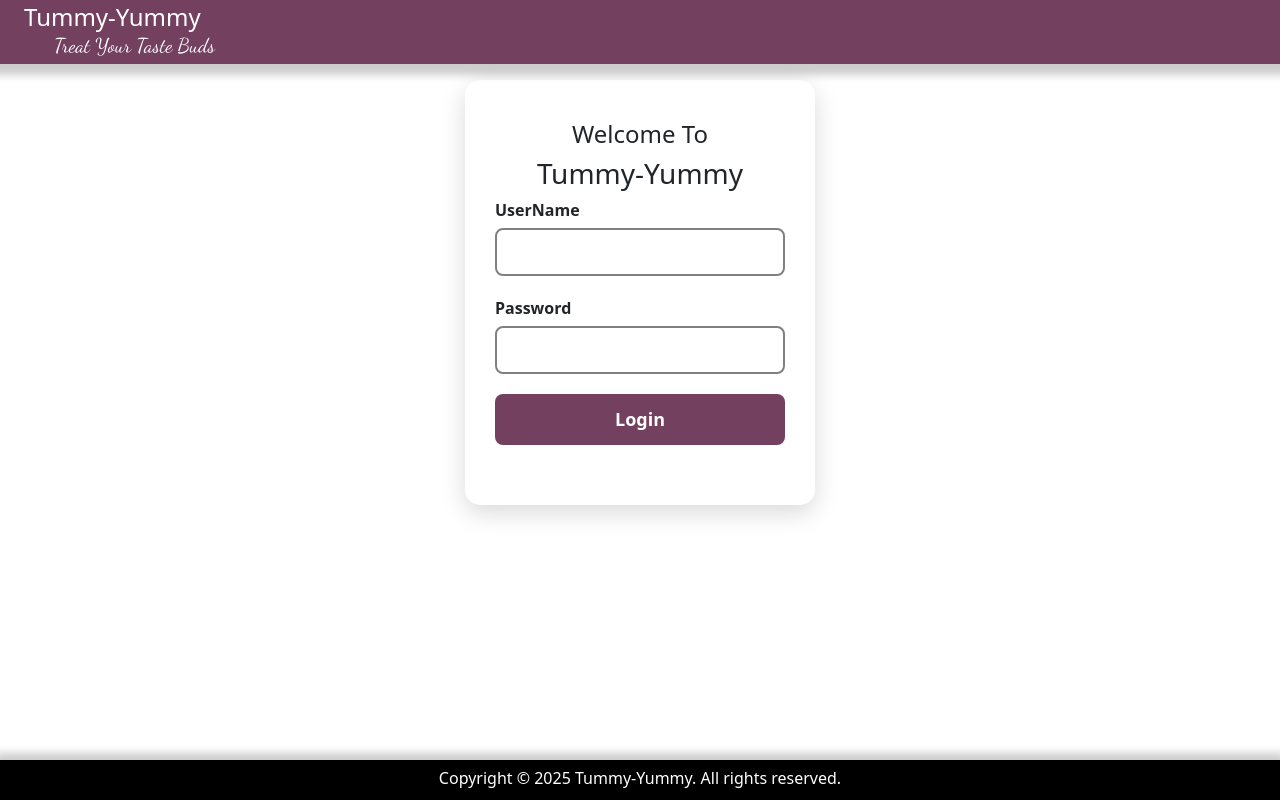
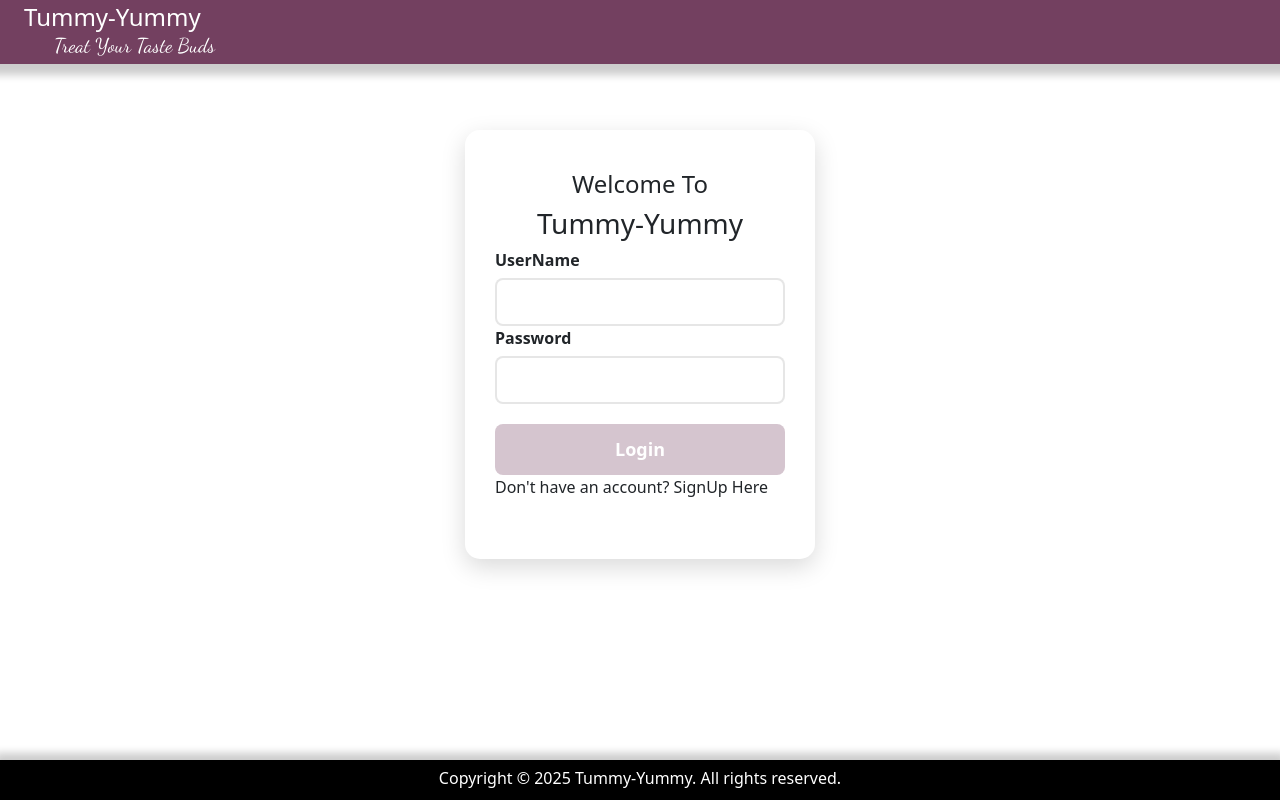
Before and after one commit to dd-1710/Recipe-Book, an Angular app in the folder Recipe-App/: page /login in a window 1280 px wide. Built offline with nearby package versions, Linux system fonts and the light colour scheme; a web font is replaced by a local one.

Commit message:
Enhance login and signup forms with validation and improved user experience

```diff
--- a/Recipe-App/src/pages/login/login.component.html
+++ b/Recipe-App/src/pages/login/login.component.html
@@ -1,20 +1,62 @@
 <div class="container">
- <h4>Welcome To</h4><h3>Tummy-Yummy</h3>
- <div class="login_form">
-    <form [formGroup]="loginForm">
+  <h4>Welcome To</h4>
+  <h3>Tummy-Yummy</h3>
+  <div class="login_form" *ngIf="!showSigUp">
+    <form [formGroup]="loginForm" (ngSubmit)="login()" novalidate>
       <div>
         <label for="username"> UserName</label>
-             <input type="text" id="username" formControlName="username">
+        <input id="username" type="text" formControlName="username" />
+        <div *ngIf="username?.invalid && username?.touched">
+          <span
+            *ngIf="username?.errors?.['required']"
+            class="alert alert-danger"
+            >UserName is Required</span
+          >
+        </div>
       </div>
       <div>
         <label for="password">Password</label>
-            <input type="text" id="password" formControlName="password">
+        <input id="password" type="password" formControlName="password" />
+        <div *ngIf="password?.invalid && password?.touched">
+          <span
+            *ngIf="password?.errors?.['required']"
+            class="alert alert-danger"
+            >Password is Required</span
+          >
+        </div>
       </div>
 
+      <div style="margin-top: 20px;">
+        <button class="button" [disabled]="loginForm.invalid">Login</button>
+        <p class="switch-link">Don't have an account? <a (click)="showSignup()">SignUp Here</a></p>
+      </div>
+    </form>
+  </div>
+  <div class="signup_form" *ngIf="showSigUp">
+    <form [formGroup]="signupForm">
       <div>
-            <button class="button">Login</button>
+        <label for="username">UserName</label>
+        <input id="username" type="text" formControlName="username" />
+        <div *ngIf="signupForm.controls['username']?.invalid && signupForm.controls['username']?.touched">
+          <span
+            class="alert alert-danger"
+            *ngIf="signupForm.controls['username']?.invalid && signupForm.controls['username']?.touched"
+            >User Name is Required</span
+          >
         </div>
-
+      </div>
+      <div>
+        <label for="password">Password</label>
+        <input id="password" type="password" formControlName="password" />
+        <div *ngIf="signupForm.controls['password']?.invalid && signupForm.controls['password']?.touched">
+          <span *ngIf="signupForm.controls['password']?.errors?.['required']" class="alert alert-danger"
+            >Password is Required</span
+          >
+        </div>
+      </div>
+      <div>
+        <button class="button" [disabled]="signupForm.invalid" (click)=" goToLogin()">Sign Up</button>
+      </div>
     </form>
   </div>
 </div>
--- a/Recipe-App/src/pages/login/login.component.scss
+++ b/Recipe-App/src/pages/login/login.component.scss
@@ -17,6 +17,7 @@ body, html {
   border-radius: 15px;
   box-shadow: 0 8px 24px rgba(0, 0, 0, 0.15);
   width: 350px;
+ margin-top: 50px;
 }
 
 h2 {
@@ -33,7 +34,7 @@ h1 {
   letter-spacing: 2px;
 }
 
-.login_form form div {
+.login_form,.signup_form form div {
   margin-bottom: 20px;
   text-align: left;
 }
@@ -45,21 +46,23 @@ label {
   margin-bottom: 6px;
 }
 
-input[type="text"] {
+input[type="text"],input[type="password" ] {
   width: 100%;
   padding: 10px 14px;
-  border: 2px solid gray;
+  border: 2px solid rgb(128, 128, 128,0.2);
   border-radius: 8px;
   font-size: 16px;
   transition: border-color 0.3s ease;
   box-sizing: border-box;
+  outline: none;
 }
 
-input[type="text"]:focus {
-  border-color: var(--input-focus-border);
+input[type="text" ],input[type="password" ]:focus {
+  border-color:  rgb(128, 128, 128,0.2);
   outline: none;
   background-color: #fff;
 }
+
 
 .button {
   width: 100%;
@@ -77,3 +80,13 @@ input[type="text"]:focus {
 .button:hover {
   background-color: rgb(220, 155, 196);
 }
+
+.button:disabled {
+  background-color: rgba(115, 64, 96 ,0.3);
+  cursor: not-allowed;
+}
+
+.switch-link a:hover{
+  text-decoration: underline;
+  cursor: pointer;
+}
--- a/Recipe-App/src/pages/login/login.component.ts
+++ b/Recipe-App/src/pages/login/login.component.ts
@@ -13,9 +13,11 @@ import { AuthService } from '../../services/auth.service';
 })
 export class LoginComponent {
 
-  currentView: 'welcome' | 'login' | 'signup' = 'welcome';
+
   loginForm: FormGroup;
   signupForm: FormGroup;
+  public showSigUp:boolean = false;
+
 
   constructor(private fb: FormBuilder,private auth:AuthService,private router:Router) {
     this.loginForm = this.fb.group({
@@ -24,13 +26,12 @@ export class LoginComponent {
     });
 
     this.signupForm = this.fb.group({
-      username: ['', Validators.required],
-      password: ['', Validators.required],
-      email: ['', [Validators.required, Validators.email]]
-    });
+      username: ['',[Validators.required]],
+      password: ['',[Validators.required]]
+    })
   }
 
-  get userName() {
+  get username() {
     return this.loginForm.get('username');
   }
 
@@ -38,22 +39,24 @@ export class LoginComponent {
     return this.loginForm.get('password');
   }
 
-  switchView(view: 'welcome' | 'login' | 'signup') {
-    this.currentView = view;
-  }
+
 
   login() {
     if (this.loginForm.valid) {
       this.auth.login();
       this.router.navigate(['/recipe'])
-      alert('Logged in successfully');
+
     }
   }
 
-  signup() {
-    if (this.signupForm.valid) {
-      // signup logic here
-      alert('Signed up successfully');
-    }
+  showSignup(){
+    this.showSigUp = true;
   }
+
+
+  goToLogin(){
+    this.showSigUp = false;
+  }
+
+
 }
```
Lines whose indentation alone changed are shown as unchanged.
